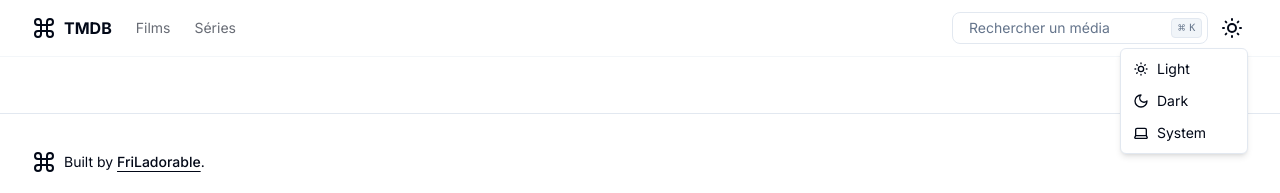
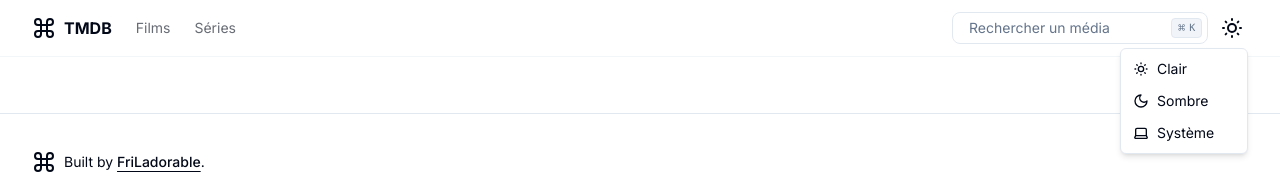
Before and after one commit to FriLave/tmdb-app, a Next.js app: page /movies/1 in a window 1280 px wide. Both pictures are taken after a click on the button "Toggle theme". Shown: the top 193 px of the page. Built offline with nearby package versions, Linux system fonts and the light colour scheme; no server answers.

Commit message:
fix: typos

```diff
--- a/app/(secured)/(movies)/movies/[id]/page.tsx
+++ b/app/(secured)/(movies)/movies/[id]/page.tsx
@@ -113,7 +113,7 @@ export default function MovieDetailsPage() {
             />
 
             <MediaList
-              title={"Recommendations"}
+              title={"Recommandations"}
               noDataMessage={`Nous n'avons pas suffisamment de données pour vous suggérer des séries basées sur ${data.title}.`}
               medias={data.recommendations?.results?.map((series) => ({
                 id: series.id,
--- a/app/(secured)/(series)/series/[id]/page.tsx
+++ b/app/(secured)/(series)/series/[id]/page.tsx
@@ -97,7 +97,7 @@ export default function SerieDetailsPage() {
             />
 
             <MediaList
-              title={"Recommendations"}
+              title={"Recommandations"}
               noDataMessage={`Nous n'avons pas suffisamment de données pour vous suggérer des séries basées sur ${data.name}.`}
               medias={data.recommendations?.results?.map((series) => ({
                 id: series.id,
--- a/components/mode-toggle.tsx
+++ b/components/mode-toggle.tsx
@@ -27,15 +27,15 @@ export function ModeToggle() {
       <DropdownMenuContent align="end">
         <DropdownMenuItem onClick={() => setTheme("light")}>
           <Icons.sun className="mr-2 size-4" />
-          <span>Light</span>
+          <span>Clair</span>
         </DropdownMenuItem>
         <DropdownMenuItem onClick={() => setTheme("dark")}>
           <Icons.moon className="mr-2 size-4" />
-          <span>Dark</span>
+          <span>Sombre</span>
         </DropdownMenuItem>
         <DropdownMenuItem onClick={() => setTheme("system")}>
           <Icons.laptop className="mr-2 size-4" />
-          <span>System</span>
+          <span>Système</span>
         </DropdownMenuItem>
       </DropdownMenuContent>
     </DropdownMenu>
--- a/components/search-input.tsx
+++ b/components/search-input.tsx
@@ -57,7 +57,7 @@ export function CommandMenu({ ...props }: DialogProps) {
       </Button>
       <CommandDialog open={open} onOpenChange={setOpen}>
         <CommandInput
-          placeholder="Type a command or search..."
+          placeholder="Cherche un film ou une série..."
           onValueChange={setQuery}
           onKeyDown={(e) => {
             if (e.key === "Enter") {
```
